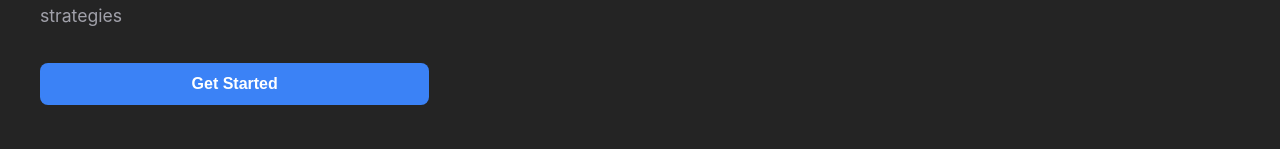
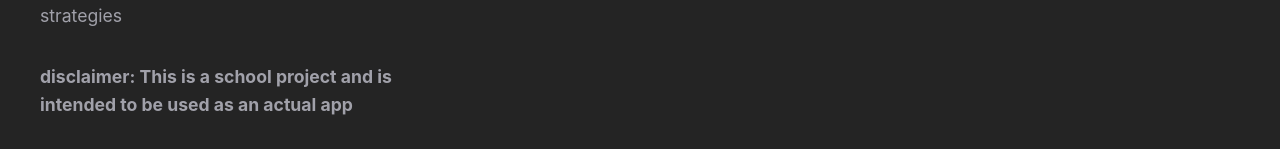
Before and after one commit to AsianSlimReaper/fastbreak, a React (Vite) app in the folder fastbreak/: page / in a window 1280 px wide. Shown: the part 461-610 px from the top of the page. Built offline with nearby package versions, Linux system fonts and the light colour scheme.

Commit message:
added disclaimer message

```diff
--- a/fastbreak/src/pages/landing/home.jsx
+++ b/fastbreak/src/pages/landing/home.jsx
@@ -41,6 +41,7 @@
                     <p>
                       FastBreak combines video analysis and stats to create powerful insights and winning strategies
                     </p>
+                    <p><strong>disclaimer: This is a school project and is intended to be used as an actual app</strong></p>
                     <ButtonComponent onClick={scrollToGetStarted}>Get Started</ButtonComponent>
                 </div>
                     <img src={LandingIMG1} alt="Basketball strategy dashboard preview" className="LandingIMG1"></img>
```
